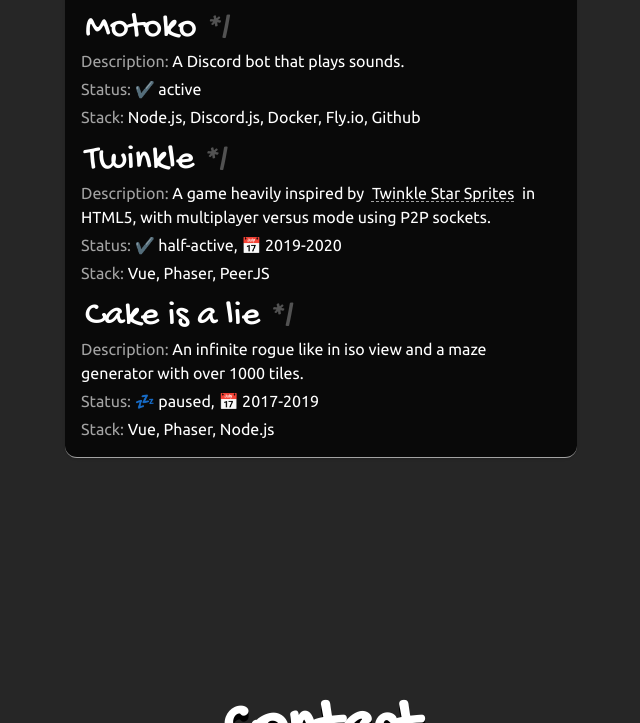
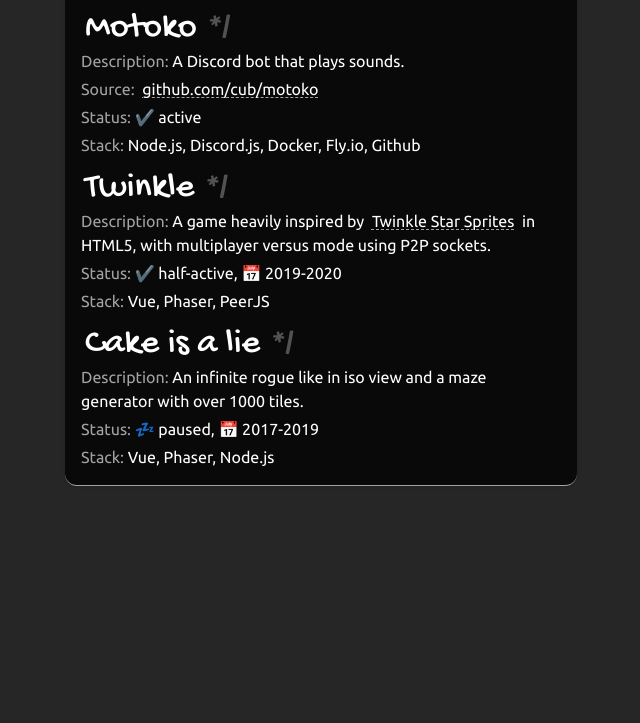
Before and after one commit to cub/cubcubcub, an Astro site: page / in a window 1280 px wide. Shown: the part 2224-2947 px from the top of the page, without its empty margins (319-959 px from the left). Built offline with nearby package versions, Linux system fonts and the light colour scheme; Astro itself is replaced by a stand-in of ours.

Commit message:
add motoko source

```diff
--- a/src/pages/index.astro
+++ b/src/pages/index.astro
@@ -69,6 +69,13 @@
         <li class="mb-1">
           <SpanStyled>Description:</SpanStyled>
           A Discord bot that plays sounds.
+        </li>
+        <li class="mb-1">
+          <SpanStyled>Source:</SpanStyled>
+          <a
+            target="_blank"
+            href="https://github.com/cub/motoko">github.com/cub/motoko</a
+          >
         </li>
         <li class="mb-1">
           <SpanStyled>Status:</SpanStyled> ✔️ active
```
